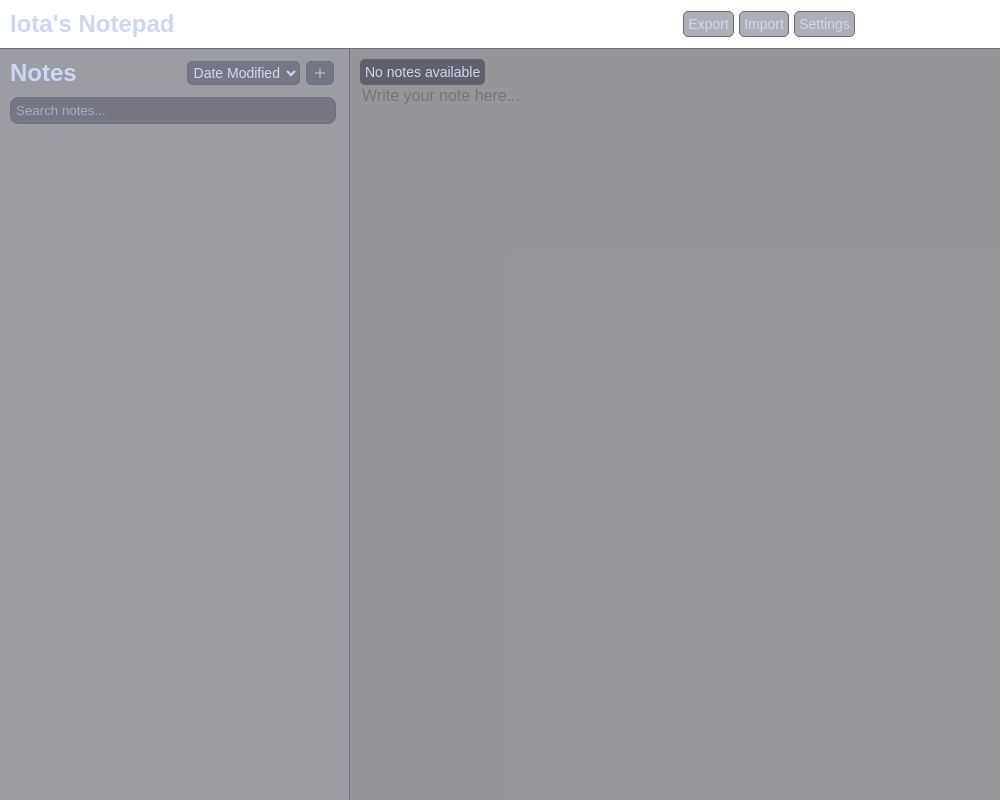
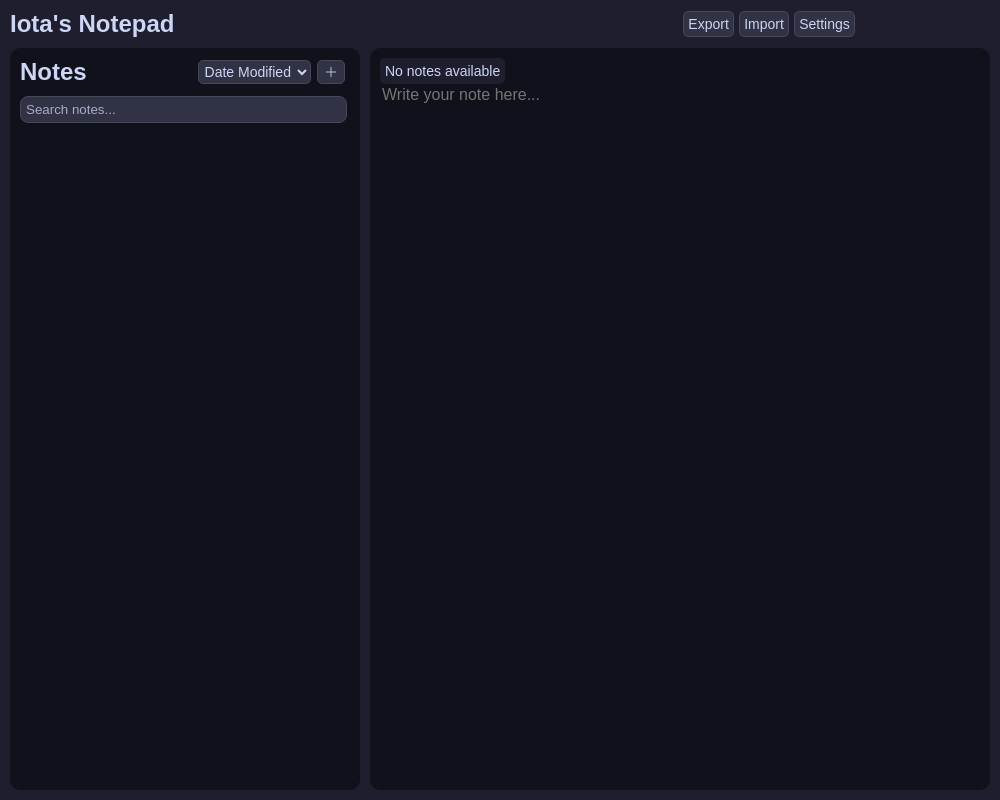
Before and after one commit to vorlie/iotas-notepad, an Electron app: page index.html in a window 1000 px wide. Drawn offline with nearby package versions, Linux system fonts and the light colour scheme; no server answers.

Commit message:
Add Normal , Mica themes and update UI elements for improved aesthetics

```diff
--- a/src/globals.css
+++ b/src/globals.css
@@ -1,27 +1,5 @@
 :root {
-    /* Default Color Variables (Mocha) */
-    --color-bg-dark: #1e1e2e;
-    --color-bg-dark-alpha: #1e1e2e70;
-    --color-bg-darker: #11111b;
-    --color-bg-darker-alpha: #11111b70;
-    --color-bg-medium: #313244;
-    --color-bg-medium-alpha: #31324470;
-    --color-bg-light: #45475a;
-    --color-bg-light-alpha: #45475a70;
-    --color-border: #6c7086;
-    --color-text: #cdd6f4;
-    --color-placeholder: #a6adc8;
-    --color-hover: #585b70;
-    --color-hover-light: #6c7086;
-    --color-close-hover: #f38ba8;
-    --color-scrollbar-bg: #2e3440;
-    --color-scrollbar-thumb: #4c566a;
-    --color-scrollbar-thumb-hover: #5e81ac;
-    --color-button-download: #b4befe;
-    --color-button-download-hover: #e3e7ff;
-    --color-button-download-text: #11111b;
-
-    /* Other Variables */
+    /* Variables */
     --body-display: flex;
     --body-flex-direction: column;
     --body-height: 100vh;
@@ -46,7 +24,7 @@
     --search-bar-margin-bottom: 10px;
     --search-bar-border-radius: 8px;
     --search-bar-border: 1px solid var(--color-border);
-    --search-bar-bg-color: var(--color-bg-light-alpha);
+    --search-bar-bg-color: var(--color-bg-medium-alpha);
     --search-bar-color: var(--color-text);
     --search-bar-placeholder-color: var(--color-placeholder);
 
@@ -54,7 +32,7 @@
     --dropdown-margin-right: 2px;
     --dropdown-border-radius: 5px;
     --dropdown-border: 1px solid var(--color-border);
-    --dropdown-bg-color: var(--color-bg-light-alpha);
+    --dropdown-bg-color: var(--color-bg-medium-alpha);
     --dropdown-color: var(--color-text);
     --dropdown-font-size: 14px;
 
@@ -64,11 +42,10 @@
 
     --sidebar-width: 35%;
     --sidebar-max-width: 400px;
-    --sidebar-bg-color: var(--color-bg-dark-alpha);
-    --sidebar-bg-color-alpha: var(--color-bg-dark-alpha);
+    --sidebar-bg-color: var(--color-bg-darker-alpha);
     --sidebar-border-right: 1px solid var(--color-border);
-    --sidebar-padding: 10px;
-    --sidebar-radius: 8px;
+    --sidebar-spacing: 10px;
+    --sidebar-radius: 10px;
     --sidebar-box-sizing: border-box;
     --sidebar-overflow-y: auto;
     --sidebar-height: 100%;
@@ -83,8 +60,8 @@
     --note-list-item-cursor: pointer;
     --note-list-item-position: relative;
     --note-list-item-hover-bg-color: var(--color-hover);
-    --note-list-item-selected-bg-color: var(--color-bg-light-alpha);
-    --note-list-item-background-color: var(--color-bg-medium-alpha);
+    --note-list-item-selected-bg-color: var(--color-bg-medium-alpha);
+    --note-list-item-background-color: var(--color-bg-dark-alpha);
 
     --note-title-font-size: 1em;
     --note-title-display: block;
@@ -99,7 +76,7 @@
     --note-actions-top: 10px;
     --note-actions-button-margin-right: 5px;
 
-    --button-bg-color: var(--color-bg-light-alpha);
+    --button-bg-color: var(--color-bg-medium);
     --button-bg-color-hover: var(--color-hover-light);
     --button-color: var(--color-text);
     --button-border-color: var(--color-border);
@@ -115,6 +92,7 @@
     --editor-outline: none;
     --editor-font-size: 16px;
     --editor-overflow-y: auto;
+    --editor-spacing: 10px;
 
     --scrollbar-bg-color: var(--color-scrollbar-bg);
     --scrollbar-thumb-bg-color: var(--color-scrollbar-thumb);
@@ -170,86 +148,20 @@
     --updater-border: 1px solid var(--color-border);
 }
 
-/* Catppuccin Flavors */
-:root[data-theme='latte'] {
-    --color-bg-dark: #eff1f5;
-    --color-bg-darker: #dce0e8;
-    --color-bg-medium: #e6e9ef;
-    --color-bg-light: #ccd0da;
-    --color-border: #bcc0cc;
-    --color-text: #4c4f69;
-    --color-placeholder: #6c6f85;
-    --color-hover: #dce0e8;
-    --color-hover-light: #b5bfe2;
-    --color-close-hover: #d20f39;
-    --color-scrollbar-bg: #e6e9ef;
-    --color-scrollbar-thumb: #dce0e8;
-    --color-scrollbar-thumb-hover: #b5bfe2;
-    --color-button-download: #7287fd;
-    --color-button-download-hover: #a4b9ef;
-    --color-button-download-text: #eff1f5;
-}
-
-:root[data-theme='frappe'] {
-    --color-bg-dark: #303446;
-    --color-bg-dark-alpha: #30344670;
-    --color-bg-darker: #232634;
-    --color-bg-darker-alpha: #23263470;
-    --color-bg-medium: #292c3c;
-    --color-bg-medium-alpha: #292c3c70;
-    --color-bg-light: #414559;
-    --color-bg-light-alpha: #41455970;
-    --color-border: #51576d;
-    --color-text: #c6d0f5;
-    --color-placeholder: #a5adcb;
-    --color-hover: #414559;
-    --color-hover-light: #51576d;
-    --color-close-hover: #e78284;
-    --color-scrollbar-bg: #414559;
-    --color-scrollbar-thumb: #51576d;
-    --color-scrollbar-thumb-hover: #a5adcb;
-    --color-button-download: #8caaee;
-    --color-button-download-hover: #b5bfe2;
-    --color-button-download-text: #303446;
-}
-
-:root[data-theme='macchiato'] {
-    --color-bg-dark: #24273a;
-    --color-bg-dark-alpha: #24273a70;
-    --color-bg-darker: #181926;
-    --color-bg-darker-alpha: #18192670;
-    --color-bg-medium: #1e2030;
-    --color-bg-medium-alpha: #1e203070;
-    --color-bg-light: #363a4f;
-    --color-bg-light-alpha: #363a4f70;
-    --color-border: #494d64;
-    --color-text: #cad3f5;
-    --color-placeholder: #a5adcb;
-    --color-hover: #363a4f;
-    --color-hover-light: #494d64;
-    --color-close-hover: #ed8796;
-    --color-scrollbar-bg: #363a4f;
-    --color-scrollbar-thumb: #494d64;
-    --color-scrollbar-thumb-hover: #a5adcb;
-    --color-button-download: #8aadf4;
-    --color-button-download-hover: #b5bfe2;
-    --color-button-download-text: #24273a;
-}
-
 body {
     display: var(--body-display);
     flex-direction: var(--body-flex-direction);
     height: var(--body-height);
     margin: var(--body-margin);
     font-family: var(--body-font-family);
-    /*background-color: var(--body-background-color);*/
+    background-color: var(--body-background-color);
     color: var(--body-color);
     overflow: hidden;
 }
 
 .titlebar {
     /*background-color: var(--titlebar-bg-color);*/
-    border-bottom: var(--sidebar-border-right);
+    /*border-bottom: var(--sidebar-border-right);*/
     padding: var(--titlebar-padding);
     color: var(--titlebar-color);
     display: var(--titlebar-display);
@@ -274,7 +186,7 @@ body {
     background-color: var(--search-bar-bg-color);
     color: var(--search-bar-color);
     margin-bottom: var(--search-bar-margin-bottom);
-    width: calc(100% - 0.3 * var(--sidebar-padding));
+    width: calc(100% - 0.3 * var(--sidebar-spacing));
     box-sizing: border-box;
     margin-bottom: var(--search-bar-margin-bottom);
 }
@@ -294,12 +206,12 @@ body {
 .sidebar {
     width: var(--sidebar-width);
     max-width: var(--sidebar-max-width);
-    background-color: var(--sidebar-bg-color-alpha);
-    border-right: var(--sidebar-border-right);
-    padding: var(--sidebar-padding);
+    overflow-y:hidden;
+    margin: 0 var(--editor-spacing) var(--editor-spacing) var(--editor-spacing);
+    border-radius: var(--sidebar-radius);
+    background-color: var(--sidebar-bg-color);
+    padding: var(--sidebar-spacing);
     box-sizing: var(--sidebar-box-sizing);
-    overflow-y:hidden;
-    height: 100%;
 }
 
 .sidebar-header {
@@ -421,7 +333,8 @@ body {
     background-color: var(--editor-bg-color);
     color: var(--editor-text-color);
     overflow: hidden;
-    height: 100%;
+    margin: 0 var(--editor-spacing) var(--editor-spacing) 0;
+    border-radius: var(--sidebar-radius);
 }
 
 .editor textarea {
@@ -647,7 +560,7 @@ body {
 .context-menu {
     display: none;
     position: absolute;
-    background-color: var(--color-bg-medium-alpha);
+    background-color: var(--color-bg-medium);
     border: 1px solid var(--color-border);
     border-radius: 5px;
     z-index: 1000;
--- a/src/script.js
+++ b/src/script.js
@@ -9,6 +9,28 @@ const chromeVersion = window.API.versions.chrome();
 const defaultThemes = {
     mocha: {
         '--color-bg-dark': '#1e1e2e',
+        '--color-bg-dark-alpha': '#1e1e2e',
+        '--color-bg-darker': '#11111b',
+        '--color-bg-darker-alpha': '#11111b',
+        '--color-bg-medium': '#313244',
+        '--color-bg-medium-alpha': '#313244',
+        '--color-bg-light': '#45475a',
+        '--color-bg-light-alpha': '#45475a',
+        '--color-border': '#45475a',
+        '--color-text': '#cdd6f4',
+        '--color-placeholder': '#a6adc8',
+        '--color-hover': '#313244',
+        '--color-hover-light': '#45475a',
+        '--color-close-hover': '#f38ba8',
+        '--color-scrollbar-bg': '#2e3440',
+        '--color-scrollbar-thumb': '#4c566a',
+        '--color-scrollbar-thumb-hover': '#5e81ac',
+        '--color-button-download': '#b4befe',
+        '--color-button-download-hover': '#e3e7ff',
+        '--color-button-download-text': '#11111b'
+    },
+    mochaMica: {
+        '--color-bg-dark': '#1e1e2e',
         '--color-bg-dark-alpha': '#1e1e2e70',
         '--color-bg-darker': '#11111b',
         '--color-bg-darker-alpha': '#11111b70',
@@ -16,11 +38,11 @@ const defaultThemes = {
         '--color-bg-medium-alpha': '#31324470',
         '--color-bg-light': '#45475a',
         '--color-bg-light-alpha': '#45475a70',
-        '--color-border': '#6c7086',
+        '--color-border': '#45475a',
         '--color-text': '#cdd6f4',
         '--color-placeholder': '#a6adc8',
-        '--color-hover': '#585b70',
-        '--color-hover-light': '#6c7086',
+        '--color-hover': '#313244',
+        '--color-hover-light': '#45475a',
         '--color-close-hover': '#f38ba8',
         '--color-scrollbar-bg': '#2e3440',
         '--color-scrollbar-thumb': '#4c566a',
@@ -30,6 +52,28 @@ const defaultThemes = {
         '--color-button-download-text': '#11111b'
     },
     macchiato: {
+        '--color-bg-dark': '#24273a',
+        '--color-bg-dark-alpha': '#24273a',
+        '--color-bg-darker': '#181926',
+        '--color-bg-darker-alpha': '#181926',
+        '--color-bg-medium': '#1e2030',
+        '--color-bg-medium-alpha': '#1e2030',
+        '--color-bg-light': '#363a4f',
+        '--color-bg-light-alpha': '#363a4f',
+        '--color-border': '#494d64',
+        '--color-text': '#cad3f5',
+        '--color-placeholder': '#a5adcb',
+        '--color-hover': '#363a4f',
+        '--color-hover-light': '#494d64',
+        '--color-close-hover': '#ed8796',
+        '--color-scrollbar-bg': '#363a4f',
+        '--color-scrollbar-thumb': '#494d64',
+        '--color-scrollbar-thumb-hover': '#a5adcb',
+        '--color-button-download': '#8aadf4',
+        '--color-button-download-hover': '#b5bfe2',
+        '--color-button-download-text': '#24273a'
+    },
+    macchiatoMica: {
         '--color-bg-dark': '#24273a',
         '--color-bg-dark-alpha': '#24273a70',
         '--color-bg-darker': '#181926',
@@ -52,6 +96,28 @@ const defaultThemes = {
         '--color-button-download-text': '#24273a'
     },
     frappe: {
+        '--color-bg-dark': '#303446',
+        '--color-bg-dark-alpha': '#303446',
+        '--color-bg-darker': '#232634',
+        '--color-bg-darker-alpha': '#232634',
+        '--color-bg-medium': '#292c3c',
+        '--color-bg-medium-alpha': '#292c3c',
+        '--color-bg-light': '#414559',
+        '--color-bg-light-alpha': '#414559',
+        '--color-border': '#51576d',
+        '--color-text': '#c6d0f5',
+        '--color-placeholder': '#a5adcb',
+        '--color-hover': '#414559',
+        '--color-hover-light': '#51576d',
+        '--color-close-hover': '#e78284',
+        '--color-scrollbar-bg': '#414559',
+        '--color-scrollbar-thumb': '#51576d',
+        '--color-scrollbar-thumb-hover': '#a5adcb',
+        '--color-button-download': '#8caaee',
+        '--color-button-download-hover': '#b5bfe2',
+        '--color-button-download-text': '#303446'
+    },
+    frappeMica: {
         '--color-bg-dark': '#303446',
         '--color-bg-dark-alpha': '#30344670',
         '--color-bg-darker': '#232634',
@@ -186,7 +252,7 @@ function downloadFile(url, fileName) {
     // Create progress bar elements
     const progressDiv = document.createElement("div");
     progressDiv.style.width = "100%";
-    progressDiv.style.backgroundColor = "var(--color-bg-light)";
+    progressDiv.style.backgroundColor = "var(--color-bg-dark-alpha)";
     progressDiv.style.padding = "5px";
     progressDiv.style.borderTop = "1px solid var(--color-border)";
 
```
Also changed, not shown: index.html (+3 -0 lines), index.js (+8 -3 lines), 1 other file.
